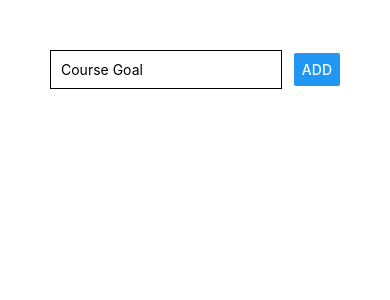
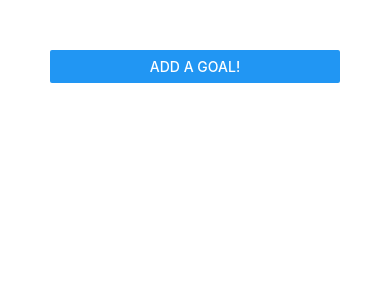
Before and after one commit to ethanmcneal/react_native_first_app, a React Native app: screen / in a window 390 px wide. Shown: the top 300 px of the page. Built offline with nearby package versions, Linux system fonts and the light colour scheme.

Commit message:
goal modal

```diff
--- a/App.js
+++ b/App.js
@@ -1,27 +1,30 @@
 import { StatusBar } from "expo-status-bar";
 import React, { useState } from "react";
-import { Button, FlatList, ScrollView, StyleSheet, Text, TextInput, View } from "react-native";
+import { Button, FlatList, StyleSheet,View } from "react-native";
 import GoalInput from "./components/GoalInput";
 import GoalItem from "./components/GoalItem";
 
 export default function App() {
 
   const [courseGoals, setCourseGoals] = useState([])
-
+  const [showGoalModal, setShowModal] = useState(false)
 
 
   const addGoalHandler = (goalTitle) => {
-    setCourseGoals(currentGoals => [...courseGoals, { key: Math.random().toString(), goal: goalTitle}])
-    // setEnteredGoal("")
+    setCourseGoals(currentGoals => [...currentGoals, { key: Math.random().toString(), goal: goalTitle}])
+    setShowModal(false)
   }
 
   const deleteGoal = (key) => {
       setCourseGoals(courseGoals.filter(function(goal) {
         return goal.key != key}))
   }
+
+
   return (
     <View style={styles.screen}>
-      <GoalInput addGoalHandler={addGoalHandler}/>
+      <Button title='Add a goal!' onPress={() => setShowModal(true)}/>
+      <GoalInput closeGoalModal={()=>setShowModal(false)}showGoalModal={showGoalModal} addGoalHandler={addGoalHandler}/>
       <FlatList data={courseGoals} renderItem={itemData => (
         <GoalItem onDelete={deleteGoal.bind(this, itemData.item.key)} goal={itemData.item.goal}/>
         )}
--- a/components/GoalInput.js
+++ b/components/GoalInput.js
@@ -1,5 +1,5 @@
 import React, { useState } from "react";
-import { Button, StyleSheet, TextInput, View } from "react-native";
+import { Button, Modal, StyleSheet, TextInput, View } from "react-native";
 
 const GoalInput = (props) => {
 
@@ -8,7 +8,13 @@ const [enteredGoal, setEnteredGoal] = useState("");
 const change = (enteredText) => {
     setEnteredGoal(enteredText)
   }
+
+const addGoalHandler = () => {
+    props.addGoalHandler(enteredGoal)
+    setEnteredGoal('')
+}
   return (
+      <Modal visible={props.showGoalModal} animationType='slide'>
     <View style={styles.inputContainer}>
       <TextInput
         placeholder="Course Goal"
@@ -16,22 +22,25 @@ const change = (enteredText) => {
         onChangeText={change}
         value={enteredGoal}
       />
-      <Button title="Add" onPress={props.addGoalHandler.bind(this, enteredGoal)} />
+      <Button title="Add" onPress={addGoalHandler} />
+      <Button title='CANCEL' color='red' onPress={props.closeGoalModal}/>
     </View>
+    </Modal>
   );
 };
 
 const styles = StyleSheet.create({
     inputContainer: {
-        flexDirection: "row",
-        justifyContent: "space-between",
+        justifyContent: "center",
         alignItems: "center",
+        flex: 1,
       },
       input: {
         borderColor: "black",
         borderWidth: 1,
         padding: 10,
         width: "80%",
+        margin: 10,
       },
 })
 
```
